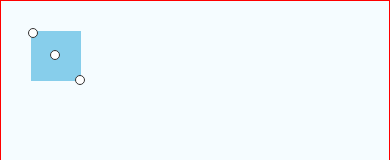
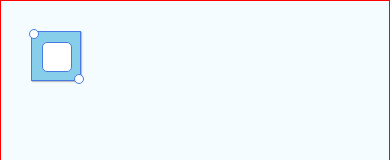
Before and after one commit to fricze/niksde, a React Native app: screen / in a window 390 px wide. Shown: the top 160 px of the page. Built offline with nearby package versions, Linux system fonts and the light colour scheme.

Commit message:
Many elements

```diff
--- a/App.js
+++ b/App.js
@@ -1,19 +1,10 @@
-// @flow
-import React from "react";
-import { StyleSheet, ScrollView, SafeAreaView } from "react-native";
-import CustomShape from "./Shape";
-import Draggable from "./Circle2";
+import React, { useState } from "react";
+import { StyleSheet, View, SafeAreaView } from "react-native";
+import Elements from "./Elements";
 
-export default function App() {
-  return (
-    <SafeAreaView style={styles.container}>
-      {/* <CustomShape /> */}
-      <Draggable />
-      {/* <ScrollView> */}
-      {/* </ScrollView> */}
-    </SafeAreaView>
-  );
-}
+const breaks = [100, 200, 300];
+
+const elements = ["a", "b"];
 
 const styles = StyleSheet.create({
   container: {
@@ -23,4 +14,53 @@ const styles = StyleSheet.create({
     borderWidth: 1,
     borderColor: "red",
   },
+
+  line: {
+    position: "absolute",
+    top: 0,
+
+    borderColor: "#DE76CE",
+    borderStyle: "solid",
+    borderWidth: 0.5,
+    width: 0,
+    zIndex: 5,
+
+    backgroundColor: "#fff",
+    height: "100%",
+  },
 });
+
+export default function App() {
+  const [showBreak, setShowBreak] = useState(false);
+
+  const [active, setActive] = useState(elements[0]);
+
+  return (
+    <SafeAreaView style={styles.container}>
+      {elements.map(id => (
+        <Elements
+          key={id}
+          id={id}
+          active={active === id}
+          setActive={() => setActive(id)}
+          breaks={breaks}
+          showBreak={showBreak}
+          setShowBreak={setShowBreak}
+        />
+      ))}
+
+      {breaks.map(breakVal => (
+        <View
+          key={breakVal}
+          style={[
+            styles.line,
+            {
+              left: breakVal,
+              display: breakVal === showBreak ? "flex" : "none",
+            },
+          ]}
+        />
+      ))}
+    </SafeAreaView>
+  );
+}
--- a/Circle2.js
+++ b/Elements.js
@@ -1,15 +1,18 @@
 import React, { useState } from "react";
-import { Text, TextInput, View, StyleSheet, PanResponder } from "react-native";
+import { View, StyleSheet, PanResponder } from "react-native";
 
 const CIRCLE_RADIUS = 5;
 
 const styles = StyleSheet.create({
   box: {
+    position: "absolute",
     backgroundColor: "skyblue",
+    borderWidth: 0.5,
+    borderStyle: "solid",
   },
 
   circle: {
-    borderColor: "#333",
+    borderColor: "#477BE3",
     borderStyle: "solid",
     borderWidth: 1,
 
@@ -19,33 +22,15 @@ const styles = StyleSheet.create({
     height: CIRCLE_RADIUS * 2,
     borderRadius: CIRCLE_RADIUS,
   },
-
-  line: {
-    position: "absolute",
-    top: 0,
-
-    borderColor: "#DE76CE",
-    borderStyle: "solid",
-    borderWidth: 0.5,
-    width: 0,
-    zIndex: 5,
-
-    backgroundColor: "#fff",
-    height: "100%",
-  },
 });
 
-const breaks = [100, 200, 300];
-
-const DefView = () => {
+const DefView = ({ active, setActive, breaks, setShowBreak }) => {
   const [position, setPosition] = useState({
     top: 30,
     left: 30,
     right: 80,
     bottom: 80,
   });
-
-  const [showBreak, setShowBreak] = useState(false);
 
   const width = position.right - position.left;
   const height = position.bottom - position.top;
@@ -106,33 +91,26 @@ const DefView = () => {
   });
 
   return (
-    <>
-      {breaks.map(breakVal => (
     <View
-          key={breakVal}
-          style={[
-            styles.line,
-            {
-              left: breakVal,
-              display: breakVal === showBreak ? "flex" : "none",
-            },
-          ]}
-        />
-      ))}
-
-      <View
-        /* {...panResponderCenter.panHandlers} */
+      onStartShouldSetResponder={setActive}
       style={[
         styles.box,
         {
-            position: "absolute",
           left: position.left,
           top: position.top,
+          borderColor: active ? "#477BE3" : "transparent",
           width,
           height,
+          zIndex: active ? 5 : 0,
+          shadowColor: active ? "#333" : "transparent",
+          shadowOffset: { width: 1, height: 1 },
+          shadowOpacity: 0.3,
+          shadowRadius: 1,
         },
       ]}
     >
+      {active && (
+        <>
           <View
             {...panResponderUpLeft.panHandlers}
             style={[
@@ -169,13 +147,16 @@ const DefView = () => {
                 position: "absolute",
                 left: "50%",
                 top: "50%",
-              marginLeft: -6,
-              marginTop: -6,
+                marginLeft: -14,
+                marginTop: -14,
+                width: 30,
+                height: 30,
               },
             ]}
           />
+        </>
+      )}
     </View>
-    </>
   );
 };
 
```
Lines whose indentation alone changed are shown as unchanged.
